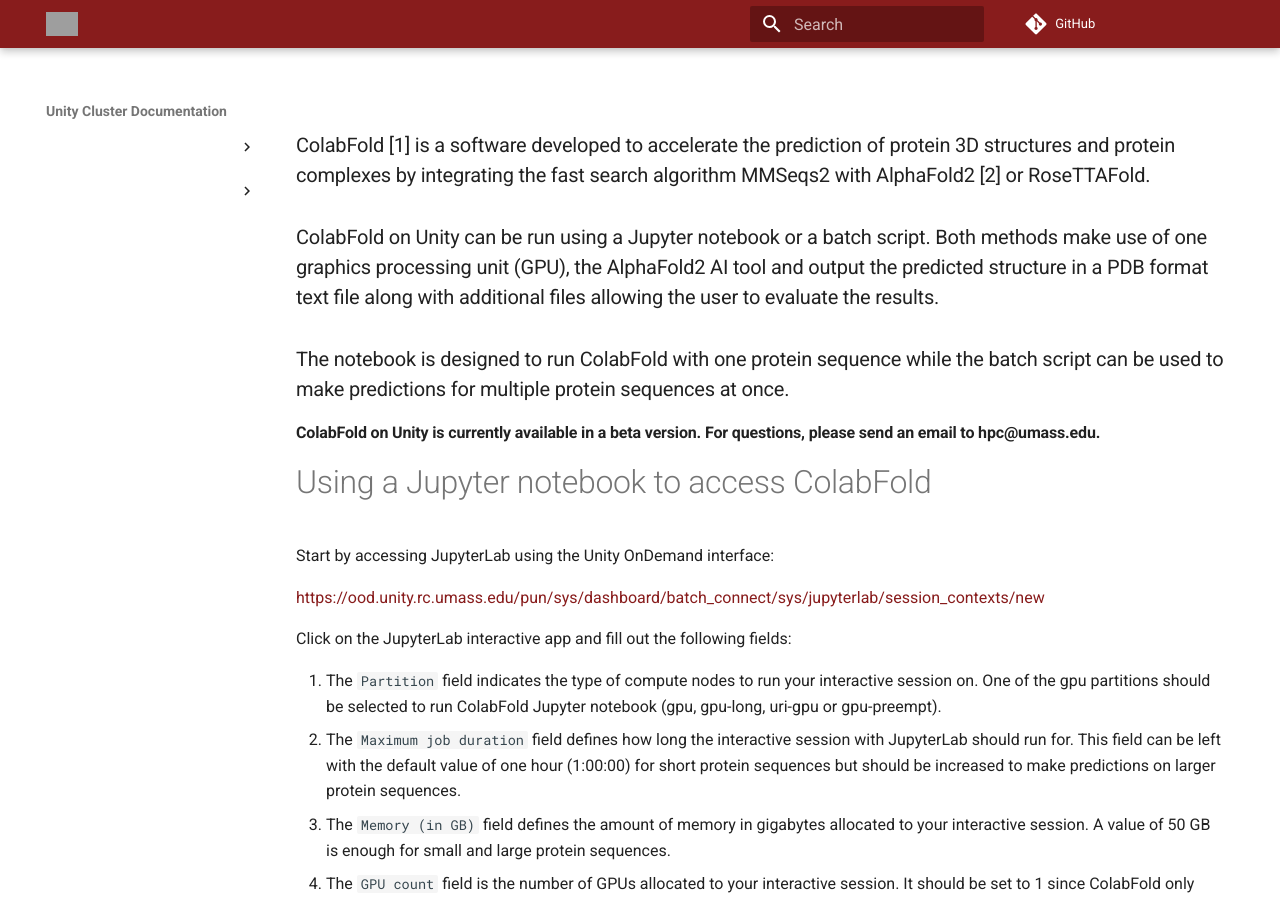
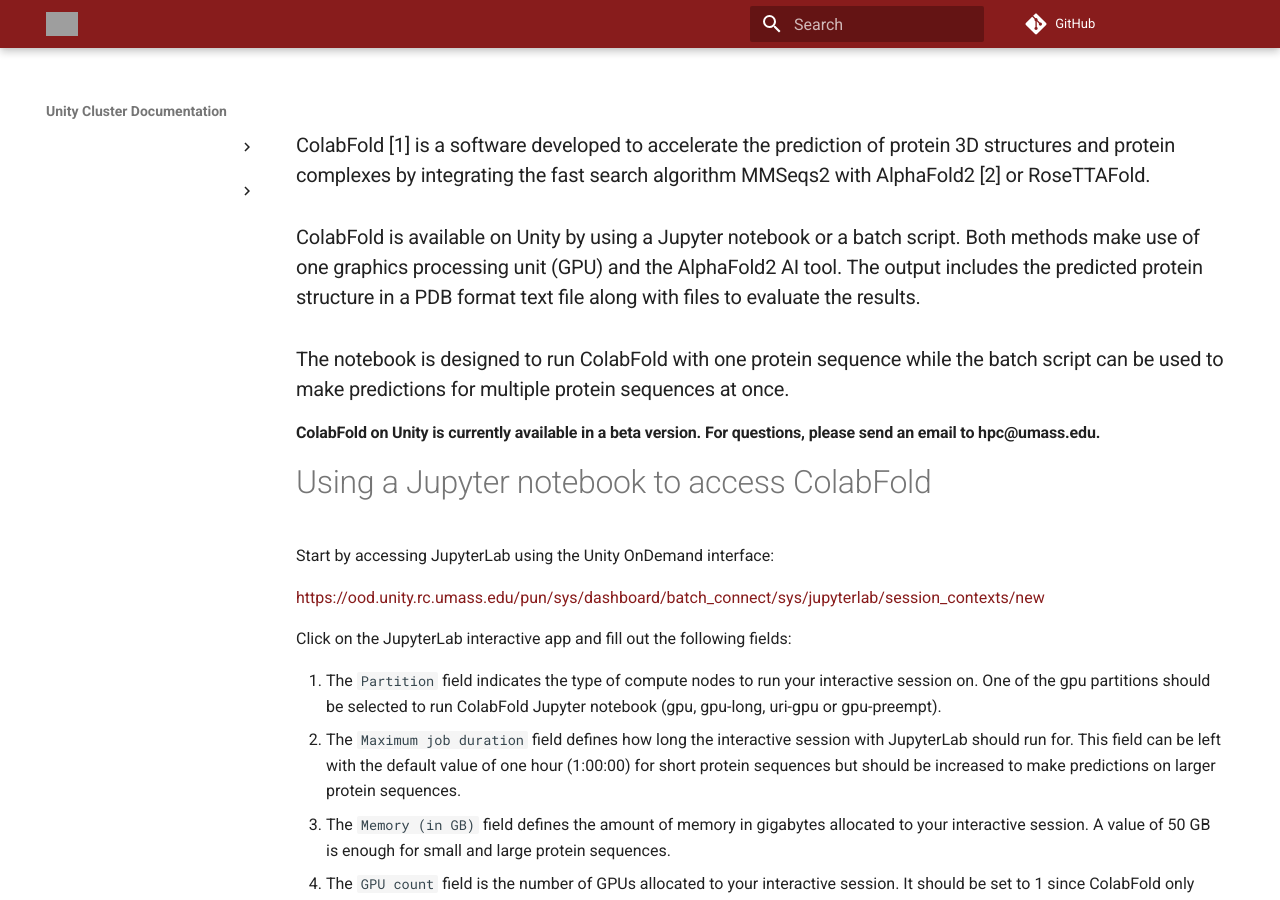
Before and after one commit to UMass-RC/unity-docs, an MkDocs documentation site: the page built from docs/Software & Tools/ColabFold.md, in a window 1280 px wide and 900 px high. Built offline with MkDocs 1.6.1 and Material for MkDocs 9.7.7, drawn with Linux system fonts in a browser that asks for light colours; comment, search, counter and statistics services are not loaded; grey boxes are pictures that could not be loaded.

Commit message:
Update ColabFold.md

```diff
--- a/docs/Software & Tools/ColabFold.md
+++ b/docs/Software & Tools/ColabFold.md
@@ -1,7 +1,6 @@
 ### ColabFold [1] is a software developed to accelerate the prediction of protein 3D structures and protein complexes by integrating the fast search algorithm MMSeqs2 with AlphaFold2 [2] or RoseTTAFold.
-### ColabFold on Unity can be run using a Jupyter notebook or a batch script. Both methods make use of one graphics processing unit (GPU), the AlphaFold2 AI tool and output the predicted structure in a PDB format text file along with additional files allowing the user to evaluate the results.
+### ColabFold is available on Unity by using a Jupyter notebook or a batch script. Both methods make use of one graphics processing unit (GPU) and the AlphaFold2 AI tool. The output includes the predicted protein structure in a PDB format text file along with files to evaluate the results.
 ### The notebook is designed to run ColabFold with one protein sequence while the batch script can be used to make predictions for multiple protein sequences at once.
-
 #### ColabFold on Unity is currently available in a beta version. For questions, please send an email to hpc@umass.edu.
 
 # Using a Jupyter notebook to access ColabFold
```
